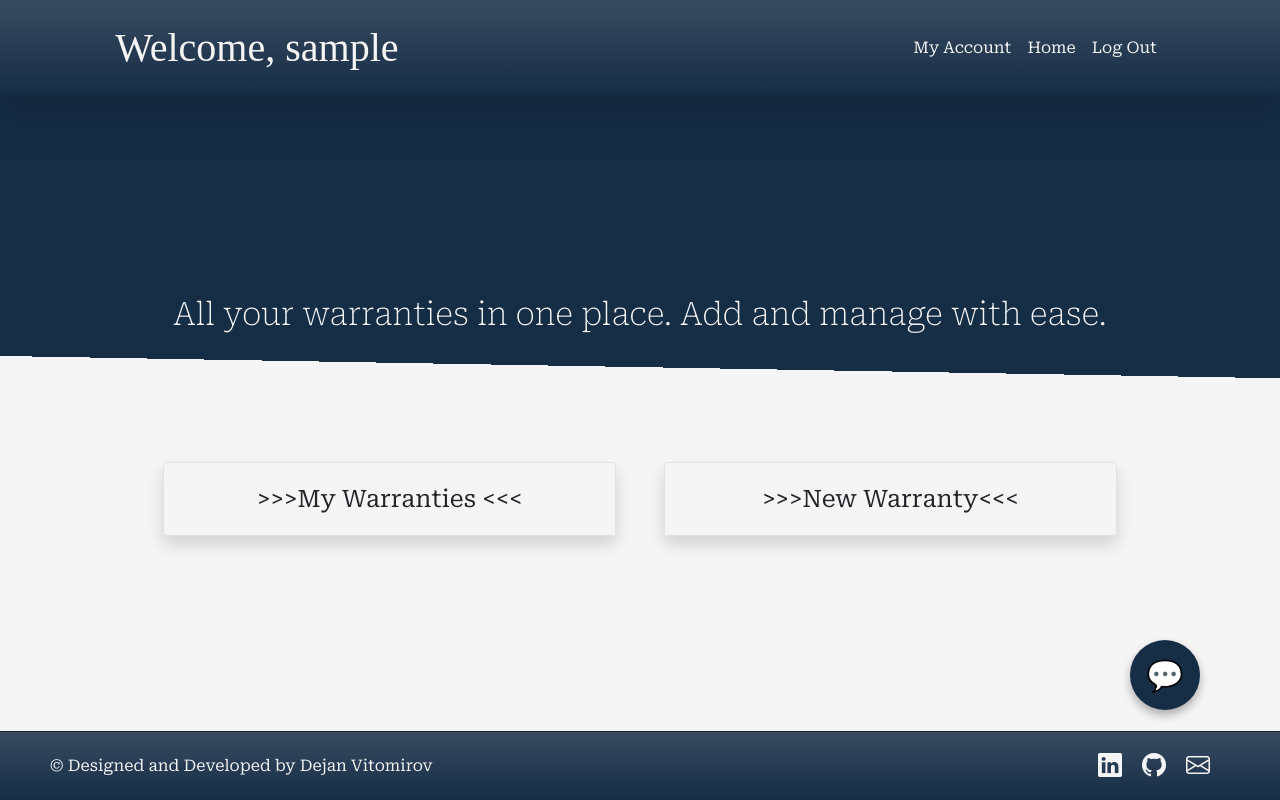
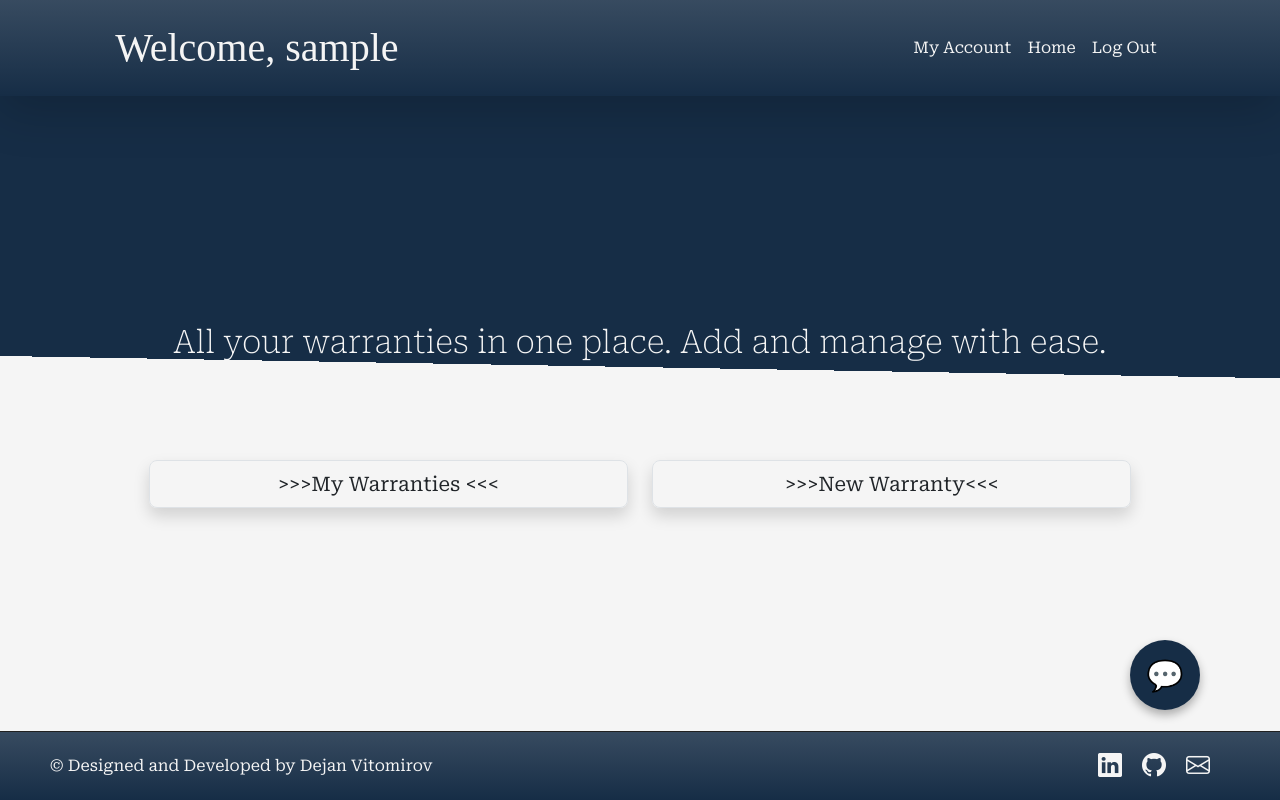
Before and after one commit to Vitomirov/warranty-wallet, a React (Vite) app in the folder src/frontend/: page /dashboard in a window 1280 px wide. Built offline with nearby package versions, Linux system fonts and the light colour scheme; sample sign-in values are in the browser's storage; a web font is replaced by a local one.

Commit message:
Style improvement

```diff
--- a/src/frontend/components/AiChat.jsx
+++ b/src/frontend/components/AiChat.jsx
@@ -14,26 +14,26 @@ function AIChat() {
   const { token } = useAuth();
   const location = useLocation();
 
-  // Responsivno pozicioniranje dugmeta
+  // Responsive button positioning
   useEffect(() => {
     const updateButtonPosition = () => {
       const isMobile = window.innerWidth <= 768;
       if (location.pathname === "/") {
-        // Landing page - dugme je više od dna da je odmah vidljivo
+        // Landing page
         setButtonStyle({
           bottom: isMobile ? "90px" : "120px",
           right: isMobile ? "65px" : "40px",
           zIndex: 10015,
         });
       } else if (token) {
-        // Logovan korisnik - pomeri dugme više udesno
+        // Logged-in user
         setButtonStyle({
           bottom: isMobile ? "155px" : "90px",
           right: isMobile ? "20px" : "80px",
           zIndex: 10015,
         });
       } else {
-        // Ostali slučajevi
+        // Other cases
         setButtonStyle({
           bottom: isMobile ? "110px" : "120px",
           right: isMobile ? "35px" : "40px",
@@ -47,7 +47,7 @@ function AIChat() {
     return () => window.removeEventListener("resize", updateButtonPosition);
   }, [location.pathname, token]);
 
-  // Zatvaranje chata klikom izvan chata
+  // Closing chat by clicking outside the chat
   useEffect(() => {
     const handleClickOutside = (e) => {
       if (chatRef.current && !chatRef.current.contains(e.target)) {
@@ -74,7 +74,7 @@ function AIChat() {
     return () => document.removeEventListener("keydown", handleKeydown);
   }, [isChatOpen]);
 
-  // Slanje poruke AI-u
+  // Sending message to AI
   const handleSubmit = async (e) => {
     e.preventDefault();
     if (!prompt.trim()) return;
@@ -104,10 +104,9 @@ function AIChat() {
 
   // Handle Enter key press
   const handleKeyDown = (e) => {
-    // Check if Enter key is pressed AND it's not Shift + Enter (for new line)
     if (e.key === "Enter" && !e.shiftKey) {
-      e.preventDefault(); // Prevent default behavior (e.g., new line in textarea)
-      handleSubmit(e); // Call your submit function
+      e.preventDefault();
+      handleSubmit(e);
     }
   };
 
--- a/src/frontend/components/Dashboard.jsx
+++ b/src/frontend/components/Dashboard.jsx
@@ -1,24 +1,28 @@
-import React, { useEffect, useState } from 'react';
-import { Link } from 'react-router-dom';
-import { useAuth } from '../context/AuthContext';
-import LogOut from './LogOut';
+import React, { useEffect, useState } from "react";
+import { Link } from "react-router-dom";
+import { useAuth } from "../context/AuthContext";
+import LogOut from "./LogOut";
 
 function Dashboard() {
   const { user } = useAuth();
   const [isLoggedIn, setIsLoggedIn] = useState(false);
 
-  // Check user login status on initial load
   useEffect(() => {
-    setIsLoggedIn(!!(user || localStorage.getItem('token')));
+    setIsLoggedIn(!!(user || localStorage.getItem("token")));
   }, [user]);
 
   return (
     <div className="dashboard d-flex flex-column flex-grow-1">
       {/* Navbar within Dashboard */}
       <nav className="bg-gradient navbar navbar-expand-lg shadow-lg mb-4 w-100">
-        <div className="container-fluid py-3 d-flex justify-content-between align-items-center"
-        style={{padding: '9%'}}>
-          <h1 className="fs-1 mb-0 white montserrat">Welcome, {user.username}</h1>
+        {/* Adjusted padding on mobile, using Bootstrap's default p-3 (or custom class) */}
+        <div
+          className="container-fluid py-3 d-flex justify-content-between align-items-center dashboard-navbar-inner" // Added dashboard-navbar-inner
+        >
+          {/* Made h1 font smaller on mobile with fs-sm-4 */}
+          <h1 className="fs-1 mb-0 white montserrat fs-sm-4">
+            Welcome, {user.username}
+          </h1>
           <button
             className="navbar-toggler"
             type="button"
@@ -34,41 +38,57 @@ function Dashboard() {
           <div className="collapse navbar-collapse" id="navbarNav">
             <ul className="navbar-nav ms-auto text-end">
               <li className="nav-item">
-                <Link to="/myAccount" className="nav-link">My Account</Link>
+                <Link to="/myAccount" className="nav-link">
+                  My Account
+                </Link>
               </li>
               <li className="nav-item">
-                <Link to="/" className="nav-link">Home</Link>
+                <Link to="/" className="nav-link">
+                  Home
+                </Link>
               </li>
               <li className="nav-item">
-                <LogOut asLink={true} linkTo="/" className="nav-link btn btn-link text-white text-end" />
+                <LogOut
+                  asLink={true}
+                  linkTo="/"
+                  className="nav-link btn btn-link text-white text-end"
+                />
               </li>
             </ul>
           </div>
         </div>
       </nav>
 
-      {/* Main content */}
-      <main className="flex-grow-1 container-fluid p-5 d-flex flex-column justify-content-center">
+      {/* Reduced padding on mobile (p-sm-3) and added custom class for height management */}
+      <main className="flex-grow-1 container-fluid p-5 d-flex flex-column justify-content-center dashboard-main-content p-sm-3">
         <div className="row">
-          <div className="text-center mb-5 pb-5">
-            <h2 className="text-white fw-lighter">All your warranties in one place. Add and manage with ease.</h2>
+          <div className="text-center mb-5 pb-5 mb-sm-3 pb-sm-3">
+            {/* Reduced bottom margin/padding on mobile */}
+            {/* Made h2 font smaller on mobile with fs-sm-6 */}
+            <h2 className="text-white fw-lighter fs-sm-6 pb-3">
+              All your warranties in one place. Add and manage with ease.
+            </h2>
           </div>
         </div>
 
-        <div className="row justify-content-center gap-4 dashboardbutton mt-2">
-  <div className="col-lg-5 col-md-6">
-    <Link to="/myWarranties" className="btn btn-lg btn-md btn-sm border w-100 shadow" style={{
-      padding: '4% 1%',
-      fontSize: '1.5rem',
-    }}>
+        {/* Adjusted column classes and reduced gap on mobile */}
+        <div className="row justify-content-center dashboardbutton g-3 g-md-4 mt-2 mt-sm-0">
+          {/* Reduced top margin on mobile */}
+          <div className="col-12 col-md-6 col-lg-5">
+            <Link
+              to="/myWarranties"
+              className="btn btn-lg border w-100 shadow dashboard-btn-size"
+            >
+              {/* Added dashboard-btn-size */}
               &gt;&gt;&gt;My Warranties &lt;&lt;&lt;
             </Link>
           </div>
-  <div className="col-lg-5 col-md-6 mb-1">
-    <Link to="/newWarranty" className="btn btn-lg btn-md btn-sm border w-100 shadow" style={{
-      padding: '4% 1%',
-      fontSize: '1.5rem',
-    }}>
+          <div className="col-12 col-md-6 col-lg-5 mb-1">
+            <Link
+              to="/newWarranty"
+              className="btn btn-lg border w-100 shadow dashboard-btn-size"
+            >
+              {/* Added dashboard-btn-size */}
               &gt;&gt;&gt;New Warranty&lt;&lt;&lt;
             </Link>
           </div>
--- a/src/frontend/components/Footer.jsx
+++ b/src/frontend/components/Footer.jsx
@@ -12,10 +12,10 @@ function Footer() {
   };
 
   return (
-        <footer className="bg-gradient border-top border-dark py-3">
+    <footer className="bg-gradient border-top border-dark py-3">
       <div className="container-fluid">
         <div className="d-flex flex-column flex-md-row justify-content-between align-items-center text-center text-md-start">
-          <p className="mb-2 mb-md-0">
+          <p className="footer-copy mb-2 mb-md-0">
             &copy; Designed and Developed by Dejan Vitomirov
           </p>
           <div className="me-lg-5">
@@ -23,19 +23,19 @@ function Footer() {
               onClick={handleLinkedinClick}
               style={{ cursor: "pointer", margin: "0 10px" }}
             >
-              <i className="bi bi-linkedin" style={{ fontSize: "1.5rem" }}></i>
+              <i className="bi bi-linkedin social-icon"></i>
             </span>
             <span
               onClick={handleGitHubClick}
               style={{ cursor: "pointer", margin: "0 10px" }}
             >
-              <i className="bi bi-github" style={{ fontSize: "1.5rem" }}></i>
+              <i className="bi bi-github social-icon"></i>
             </span>
             <span
               onClick={handleMailClick}
               style={{ cursor: "pointer", margin: "0 10px" }}
             >
-              <i className="bi bi-envelope" style={{ fontSize: "1.5rem" }}></i>
+              <i className="bi bi-envelope social-icon"></i>
             </span>
           </div>
         </div>
--- a/src/frontend/styles/layout/_layout.scss
+++ b/src/frontend/styles/layout/_layout.scss
@@ -22,6 +22,33 @@
     }
 }
 
+// DASHBOARD
+
+/* Custom Navbar Padding for Dashboard */
+/* This will replace the inline style you had */
+.dashboard-navbar-inner {
+  padding: 9%; /* Default for larger screens */
+}
+
+@media (max-width: 575.98px) {
+  .dashboard-navbar-inner {
+    padding-left: 1rem !important;
+    padding-right: 1rem !important;
+    padding-top: 0.75rem !important; /* Smaller top/bottom padding for mobile */
+    padding-bottom: 0.75rem !important;
+  }
+
+  .dashboard-main-content {
+    padding-top: 1rem !important; /* Reduce top padding on main content */
+    padding-bottom: 1rem !important; /* Reduce bottom padding on main content */
+  }
+
+  .dashboard-btn-size {
+    padding: 2.5% 1% !important; /* Smaller padding for buttons on mobile */
+    font-size: 1.2rem !important; /* Smaller font size for button text */
+  }
+}
+
 // FOOTER - Stick to the bottom of the main content
 footer {
     background-color: variables.$blueDark;
@@ -37,6 +64,26 @@ footer {
         margin: 0;
         padding-left: 3%;
     }
+}
+
+.footer-copy {
+  font-size: 1rem;
+}
+
+@media (max-width: 575.98px) {
+  .footer-copy {
+    font-size: 0.8rem;
+  }
+}
+
+.social-icon {
+  font-size: 1.5rem;
+}
+
+@media (max-width: 575.98px) {
+  .social-icon {
+    font-size: 1.2rem;
+  }
 }
 
 // BACK TO TOP
```
Also changed, not shown: docker-compose.dev.yml (+5 -5 lines). Lines whose indentation alone changed are shown as unchanged.
